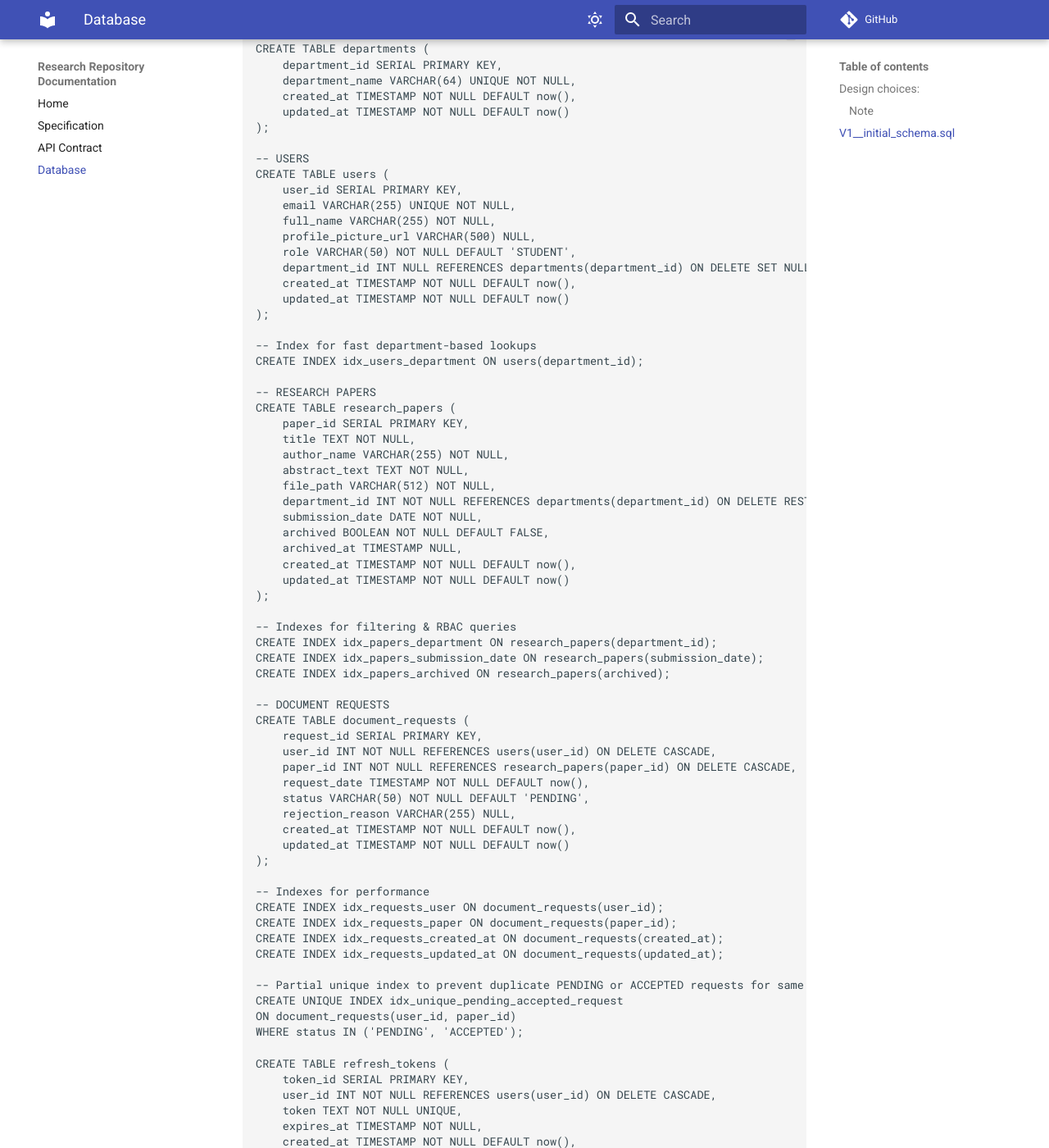
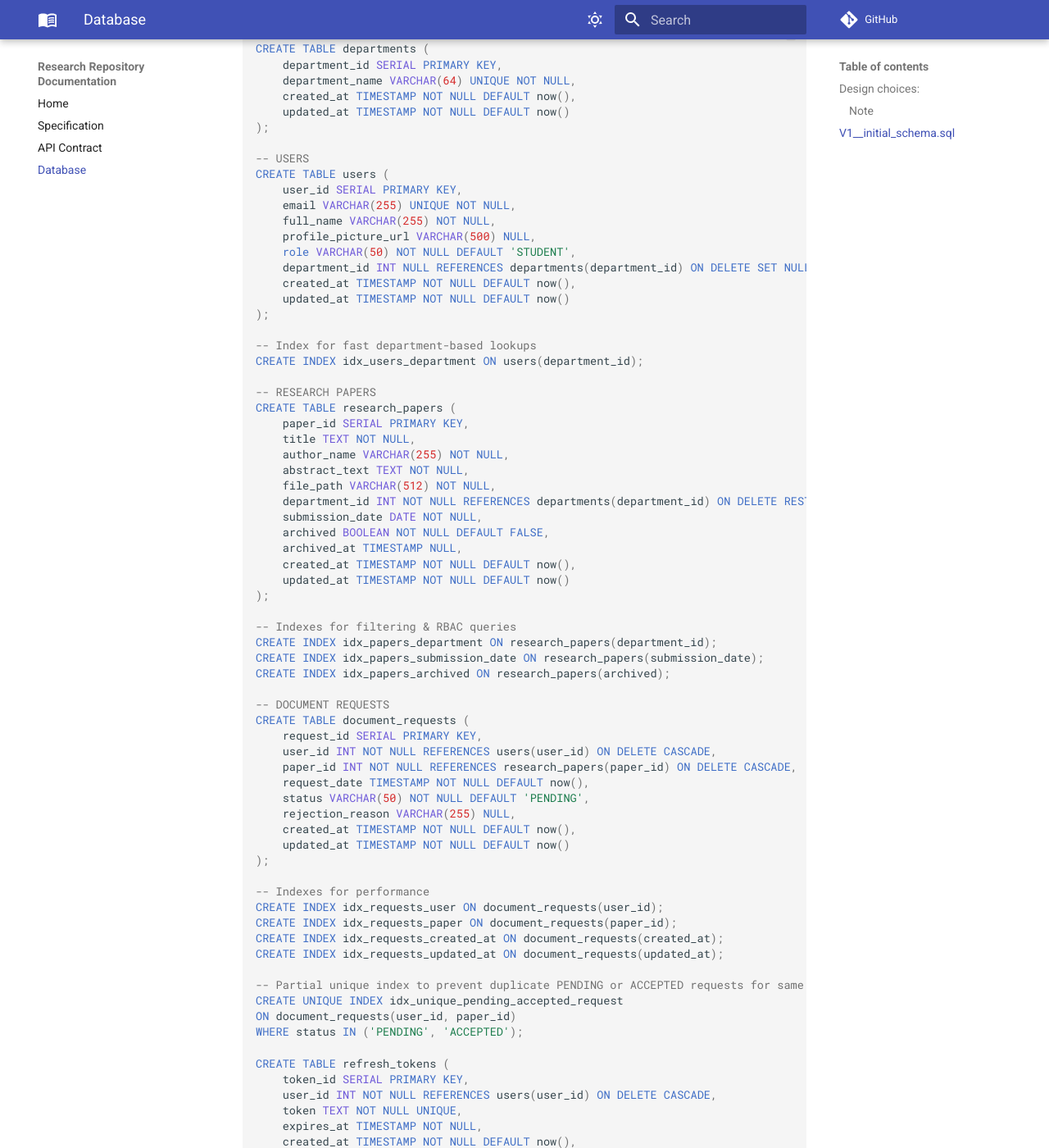
Before and after one commit to r4ppz/research-repo-docs, an MkDocs documentation site: the page built from docs/database_migration.md, in a window 1280 px wide and 1400 px high, scrolled down 683 px. Shown: the whole window at 82% size. Built offline with MkDocs 1.6.1 and Material for MkDocs 9.7.7, drawn with Linux system fonts in a browser that asks for light colours; comment, search, counter and statistics services are not loaded; some of the changed text lies outside the part shown.

Commit message:
fix: format

````diff
--- a/docs/database_migration.md
+++ b/docs/database_migration.md
@@ -16,7 +16,7 @@
 
 ## V1\_\_initial_schema.sql
 
-```
+```sql
 -- DEPARTMENTS
 CREATE TABLE departments (
     department_id SERIAL PRIMARY KEY,
--- a/mkdocs.yml
+++ b/mkdocs.yml
@@ -4,6 +4,8 @@ repo_url: https://github.com/r4ppz/research-repo-docs
 
 theme:
   name: material
+  icon:
+    logo: material/book-open-variant
   language: en
 
   palette:
````
Also changed, not shown: README.md (+0 -6 lines).
